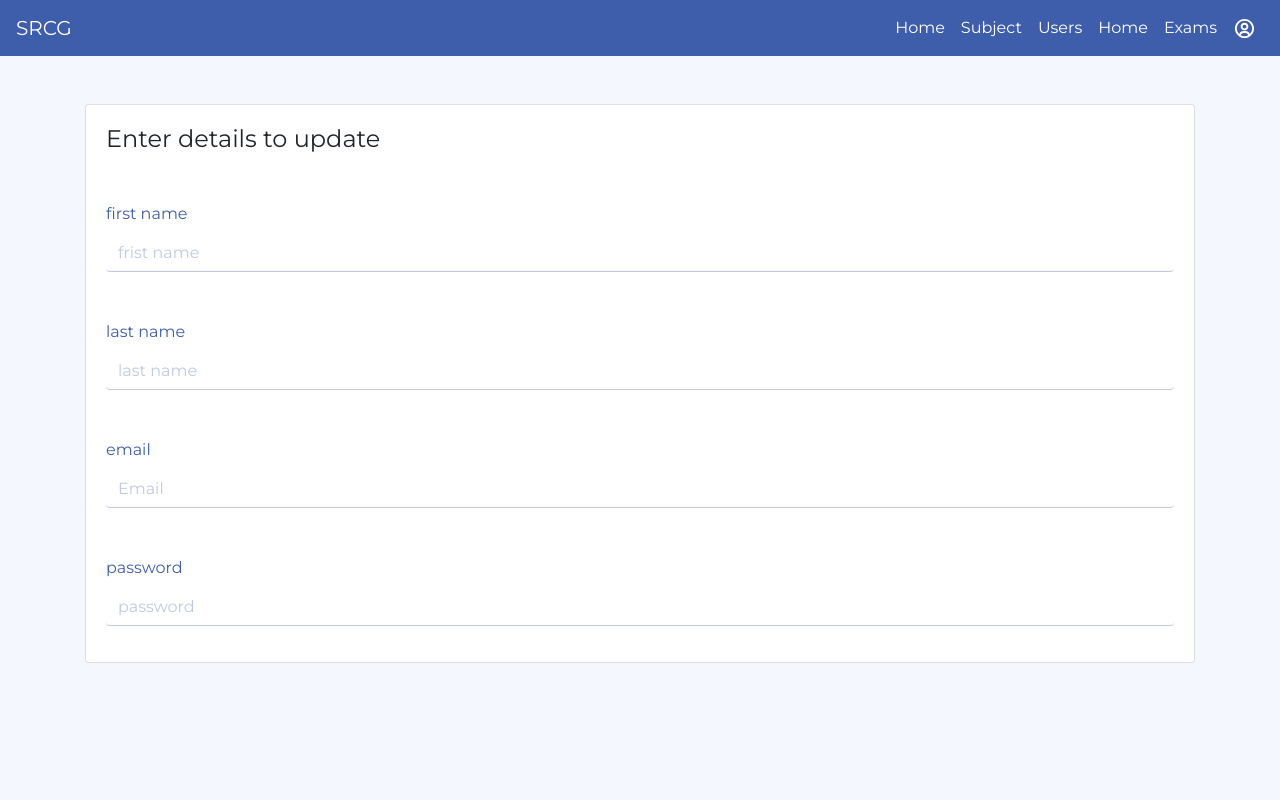
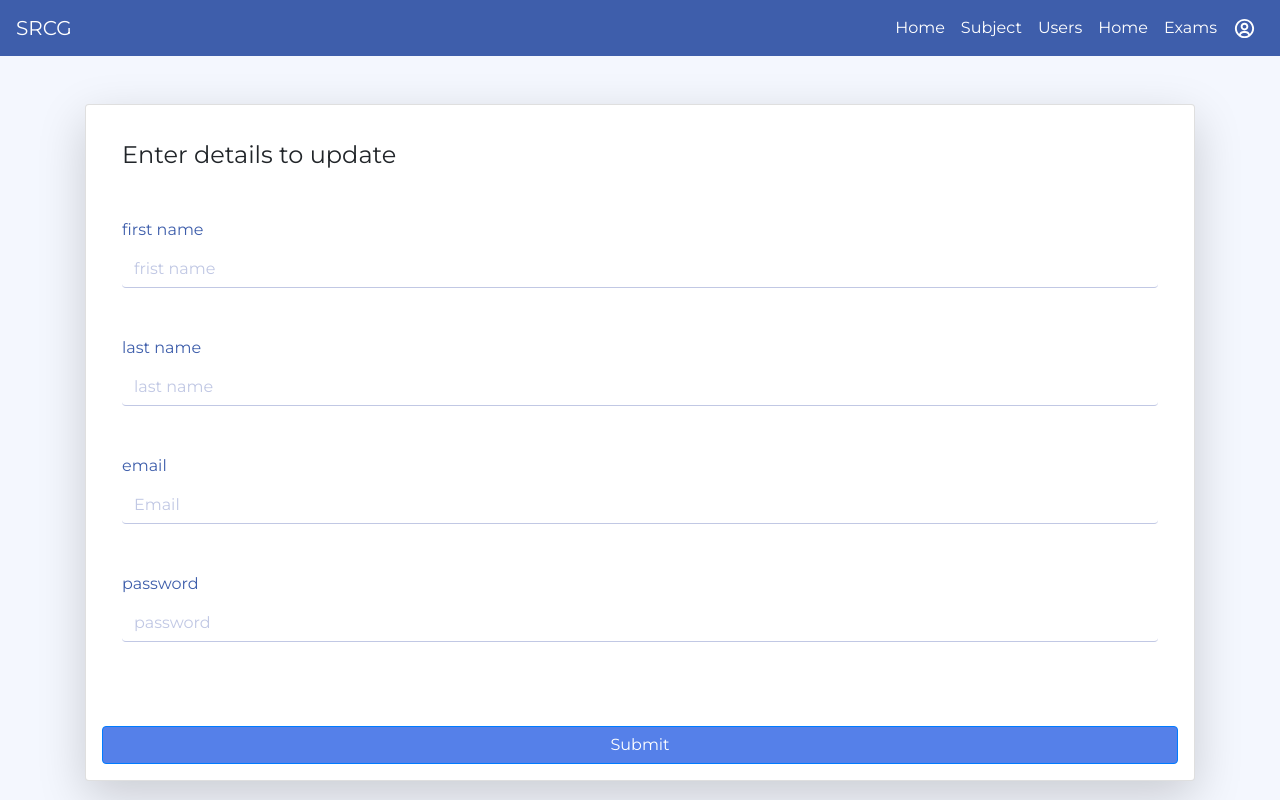
Before and after one commit to madhu1803/react_exam_analyzer, a React (Create React App) app: page /teacher/update in a window 1280 px wide. Built offline with nearby package versions, Linux system fonts and the light colour scheme; sample sign-in values are in the browser's storage.

Commit message:
update page done

```diff
--- a/src/App.css
+++ b/src/App.css
@@ -106,7 +106,7 @@ input::placeholder {
   }
 }
 
-/* -------------------------------------------------- HOME PAGE ----------------------------------------------------------- */
+/* -------------------------------------------------- HOME PAGE AND UPDATE PAGE ----------------------------------------------------------- */
 
 .home-container {
   width: 100%;
--- a/src/pages/Update.js
+++ b/src/pages/Update.js
@@ -1,13 +1,13 @@
 import React, { Component } from "react";
 import { Navibar, Input } from "../components/index";
-import { Card } from "react-bootstrap";
+import { Card, Button } from "react-bootstrap";
 export default class Update extends Component {
   render() {
     return (
       <div>
         <Navibar />
-        <div className="home-container container mt-5">
-          <Card>
+        <div className="home-container container mt-5 ">
+          <Card className="shadow-lg p-3 mb-5 bg-white rounded">
             <Card.Body>
               <h4>Enter details to update</h4>
               <Input type="text" name="first name" placeholder="frist name" />
@@ -15,6 +15,7 @@ export default class Update extends Component {
               <Input type="email" name="email" placeholder="Email" />
               <Input type="password" name="password" placeholder="password" />
             </Card.Body>
+            <Button className="bg-blue btn-block mt-5">Submit</Button>
           </Card>
         </div>
       </div>
```
